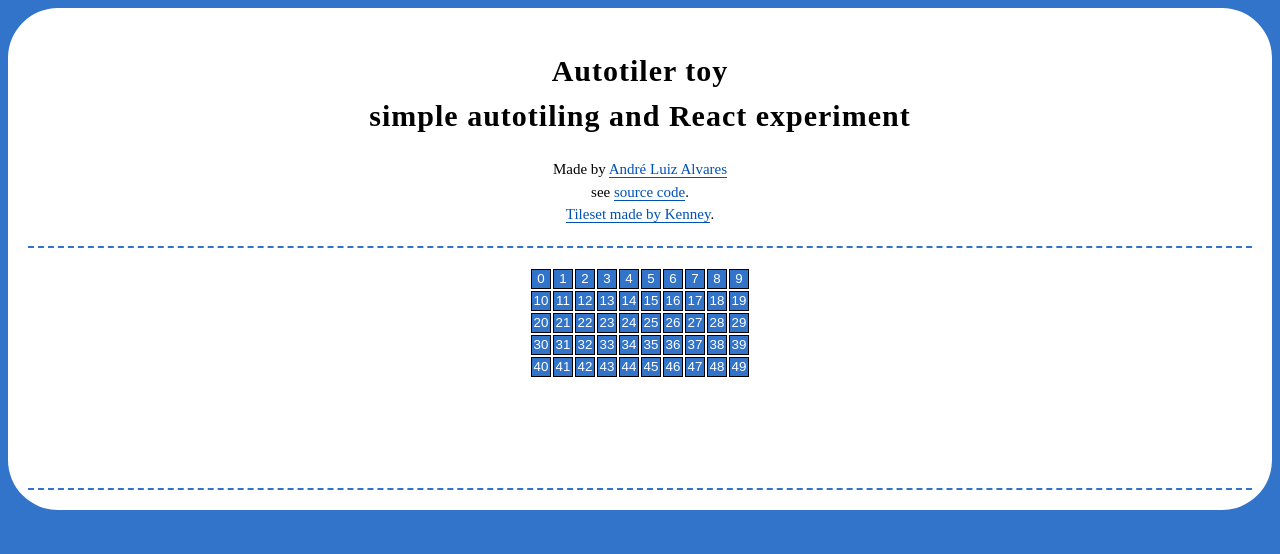
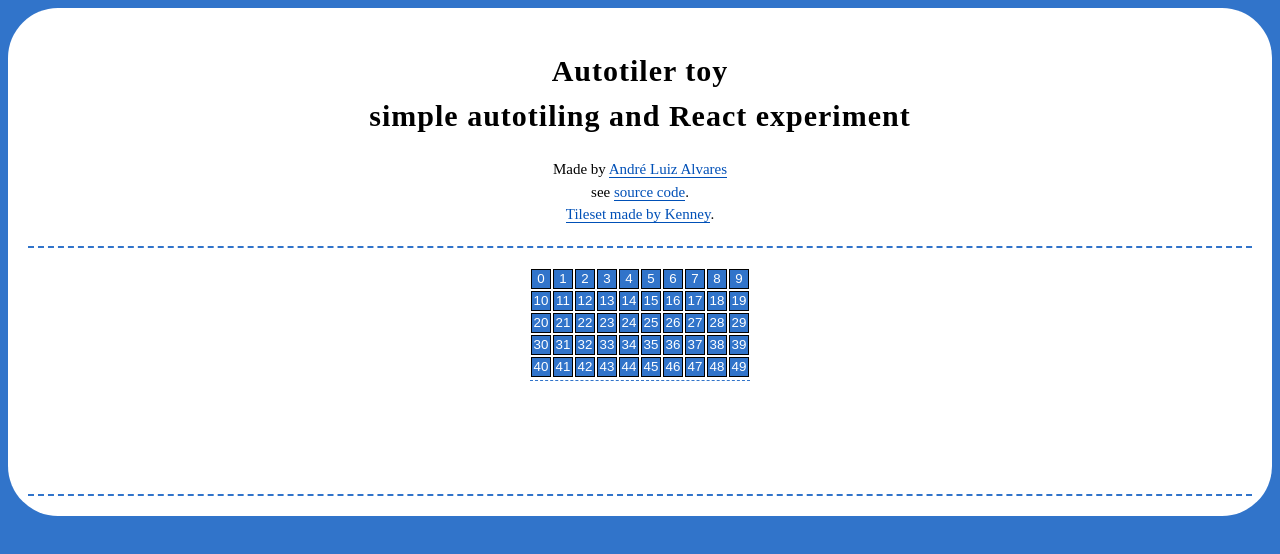
Before and after one commit to Andre-LA/my-autotiler-toy, a React (Create React App) app: page / in a window 1280 px wide. Shown: the top 554 px of the page. Built offline with nearby package versions, Linux system fonts and the light colour scheme.

Commit message:
add a separator between tile map editor and tile map preview
Signed-off-by: André Luiz Alvares <andrluiz.alvares.alvares84@gmail.com>

```diff
--- a/src/App.css
+++ b/src/App.css
@@ -73,6 +73,12 @@ a:active {
   justify-content: center;
 }
 
+#tile_editor_buttons {
+  padding-bottom: 0.25rem;
+  margin-bottom: 0.25rem;
+  border-bottom: dashed 1px var(--main-bg-color);
+}
+
 #tile_editor_preview {
   line-height: 0px;
   background-color: #ffffff42;
```
